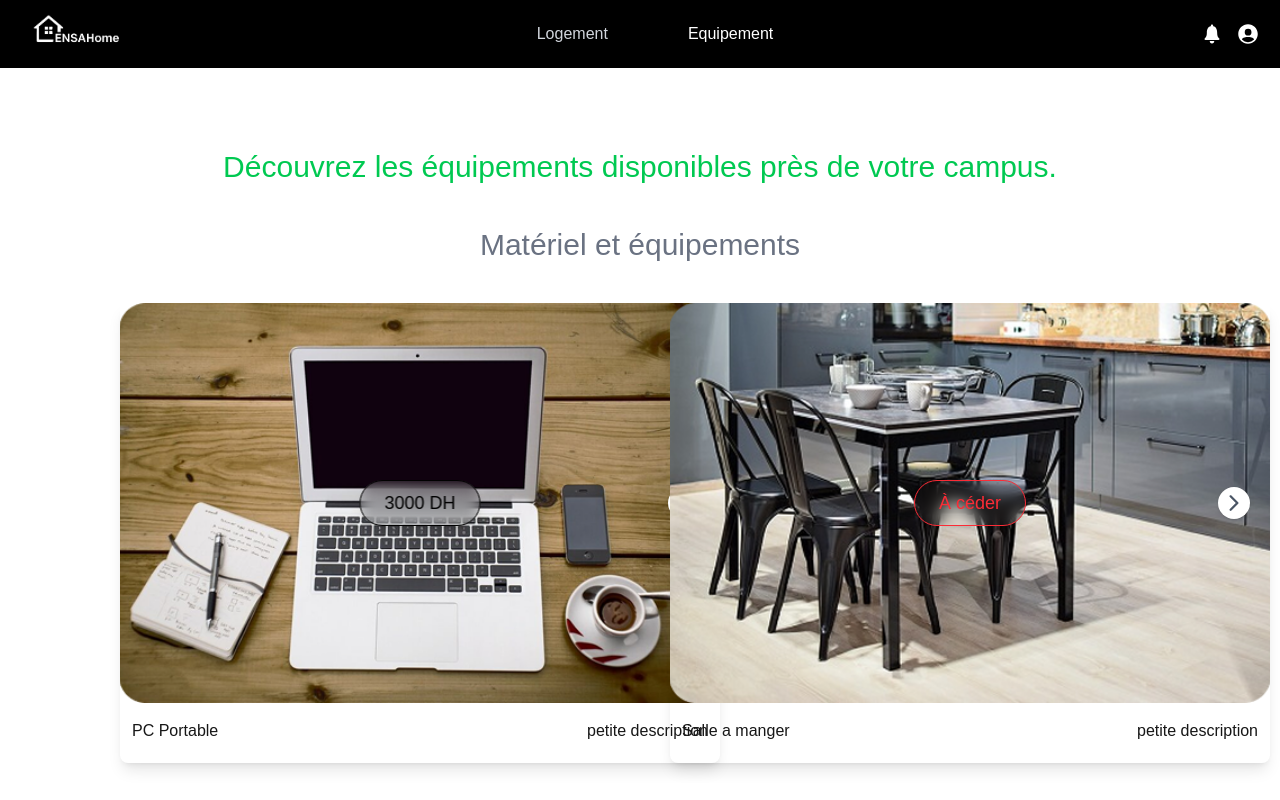
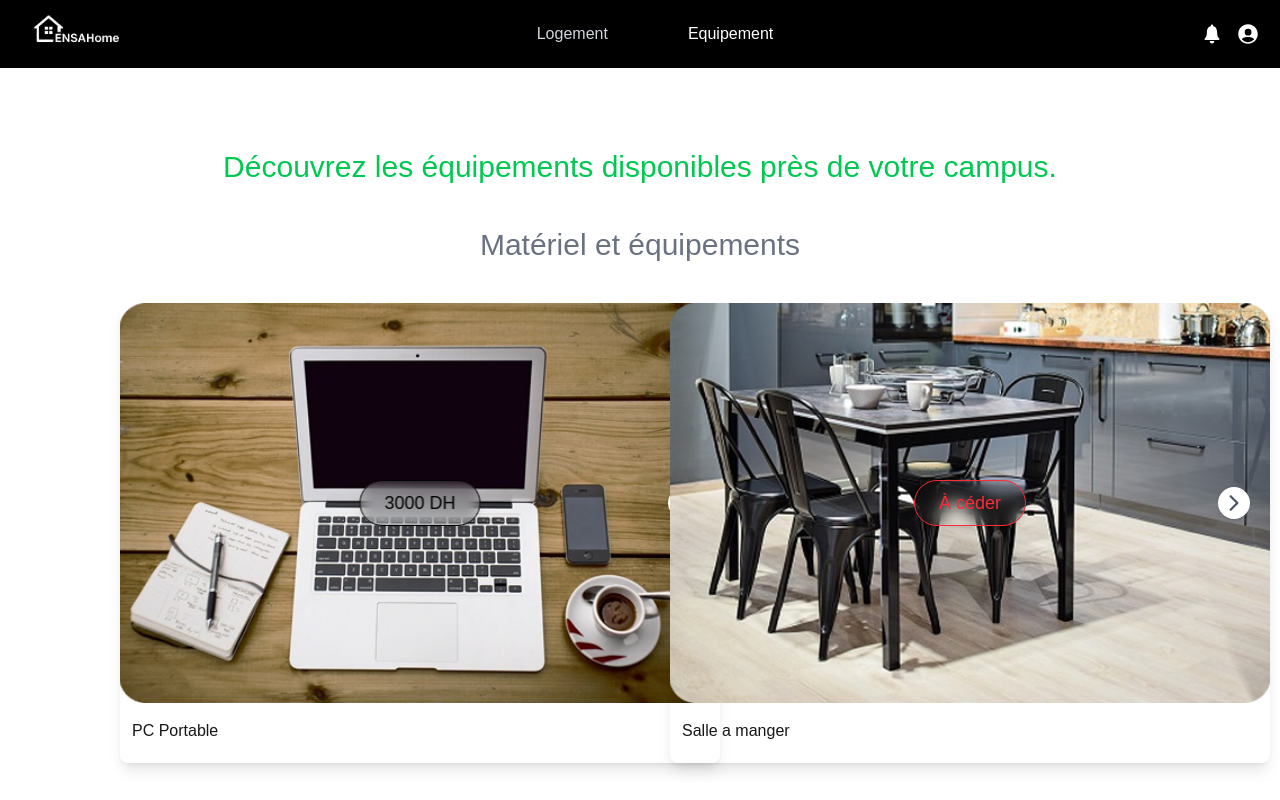
Before and after one commit to salmaimassenda2023/ENSAHOME, a Next.js app in the folder frontend/: page /equipements in a window 1280 px wide. Shown: the top 800 px of the page. Built offline with nearby package versions, Linux system fonts and the light colour scheme.

Commit message:
equipement details page

```diff
--- a/frontend/app/equipements/[id]/page.js
+++ b/frontend/app/equipements/[id]/page.js
@@ -1,45 +1,101 @@
-// "use client"
-// import {logements} from "@/data";
-// import "../../../frontend/app/globals.css"
-// import {useState} from "react";
-//
-//
-// export default function LogementDetails({params}){
-//     const [index, setIndex] = useState(0);
-//     // get id of he product selected
-//     const id = parseInt(params.id);
-//      // get logement from data
-//     const logement = logements.find(item=> item.id==id);
-//
-//
-//     return(
-//         <div>
-//             <div className="product-detail-container">
-//                 <div>
-//                     <div className="image-container">
-//                         {logement.photos && logement.photos[index] && (
-//                             <img
-//                                 src={logement.photos[index]}
-//                                 alt="image not found"
-//                                 className="product-detail-image"
-//                             />
-//                         )}
-//                     </div>
-//                     <div className="small-images-container">
-//                         {logement.photos?.map((item, i) => (
-//                             <img
-//                                 key={i}
-//                                 src={urlFor(item).url()}
-//                                 className={i === index ? 'small-image selected-image' : 'small-image'}
-//                                 onMouseEnter={() => setIndex(i)}
-//                                 alt={`${name} view ${i + 1}`}
-//                             />
-//                         ))}
-//                     </div>
-//                 </div>
-//             {/*    details*/}
-//             </div>
-//
-//         </div>
-//     )
-// }
+"use client"
+import {equipements, logements} from "@/data";
+import "../../globals.css"
+import {useState} from "react";
+import {useParams} from "next/navigation";
+import {FaMapMarkerAlt, FaRegClock, FaWallet} from "react-icons/fa";
+import {LuHouse} from "react-icons/lu";
+import LogementCard from "@/components/ui/LogementCard";
+import EquipementCard from "@/components/ui/EquipementCard";
+
+export default function EquipementDetails(){
+    const [index, setIndex] = useState(0);
+    // get id of the product selected
+    const params = useParams();
+    const id = parseInt(params.id);
+    // get logement from data
+    const equipement = equipements.find(item => item.id === id);
+
+    return(
+        <div className="m-30">
+            {/* Main product container with proper flex alignment */}
+            <div className="flex flex-col md:flex-row justify-between gap-2 ">
+                {/* Left side - Image section */}
+                <div className="md:w-1/2">
+                    <div>
+                        {equipement.photos && equipement.photos[index] && (
+                            <img
+                                src={equipement.photos[index]}
+                                alt="image not found"
+                                className="product-detail-image w-full h-auto rounded-lg"
+                            />
+                        )}
+                    </div>
+                    <div className="small-images-container flex gap-3 mt-4">
+                        {equipement.photos?.map((item, i) => (
+                            <img
+                                key={i}
+                                src={item}
+                                className={i === index ? 'small-image selected-image' : 'small-image'}
+                                onMouseEnter={() => setIndex(i)}
+                                alt="NF"
+                            />
+                        ))}
+                    </div>
+
+                </div>
+
+                {/* Right side - Details section */}
+                <div className="details md:w-1/2 mt-2">
+                    <h1 className="mb-10 text-3xl font-bold">{equipement.designation}</h1>
+
+                    {/* etas */}
+                    <div className="flex space-x-3 mb-6">
+                        <div className="text-blue-500 text-xl">
+                            {equipement.etas.icon}
+                        </div>
+                        <div>
+                            {equipement.etas.non}
+                        </div>
+                    </div>
+
+
+                    {/* Price */}
+                    <div className="flex space-x-3 mb-6">
+
+                        <div className={`bg-transparent border px-6 py-2 rounded-full text-lg shadow-lg backdrop-blur-sm ${
+                            equipement.prix === 0 ? "text-red-500 border-red-500" : "text-black border-black"
+                        }`}>
+                            {equipement.prix === 0 ? "À céder" : `${equipement.prix} DH`}
+                        </div>
+                    </div>
+
+
+                    {/* Description */}
+                    <div className="border border-solid rounded-xl p-5 w-120 h-50">
+                        <h1 className="mb-3 text-2xl font-medium">Description</h1>
+                        <p>{equipement.desc}</p>
+                    </div>
+                </div>
+            </div>
+
+            {/* Similar properties section */}
+            <div className="mt-20 mb-10 hidden md:block">
+                <h2 className="text-3xl font-bold mb-8 text-center">Nos biens similaires</h2>
+                <div className="marquee">
+                    <div className="maylike-products-container track">
+                        {equipements.map((item) => (
+                            <EquipementCard
+                                key={item.id}
+                                id={item.id}
+                                photos={item.photos[0]}
+                                designation={item.designation}
+                                prix={item.prix}
+                            />
+                        ))}
+                    </div>
+                </div>
+            </div>
+        </div>
+    )
+}
--- a/frontend/app/equipements/page.js
+++ b/frontend/app/equipements/page.js
@@ -25,8 +25,7 @@ export default function EquipementsPage (){
                             <EquipementCard
                                 key={item.id}
                                 id={item.id}
-                                photos={item.photos}
-                               description={item.desc}
+                                photos={item.photos[0]}
                                 designation={item.designation}
                                 prix={item.prix}
                             />
--- a/frontend/components/ui/EquipementCard.js
+++ b/frontend/components/ui/EquipementCard.js
@@ -3,7 +3,7 @@ import {IoIosArrowForward} from "react-icons/io";
 import Link from "next/link";
 
 
-export default function EquipementCard({id,photos,description,designation,prix}){
+export default function EquipementCard({id,photos,designation,prix}){
 
     return(
 
@@ -35,7 +35,7 @@ export default function EquipementCard({id,photos,description,designation,prix})
             {/* design et desc   */}
             <div className="flex items-center justify-between m-3">
                 <h4 className="text-base font-medium ">{designation}</h4>
-                <h5 className="text-base font-medium ">{description} </h5>
+                {/*<h5 className="text-base font-medium ">{description} </h5>*/}
             </div>
 
         </div>
--- a/frontend/data/index.js
+++ b/frontend/data/index.js
@@ -1,4 +1,4 @@
-import {FaCouch, FaParking, FaSnowflake, FaWifi} from "react-icons/fa";
+import {FaCouch, FaParking, FaRecycle, FaSnowflake, FaWifi} from "react-icons/fa";
 
 
 
@@ -71,30 +71,36 @@ export const logements=[
 export const equipements=[
     {
         id:1,
-        photos:"/ordi.png",
+        photos:["/ordi.png","/ordi.png","/ordi.png"],
+        etas :{non:"utilisé",icon:<FaRecycle />},
         designation:"PC Portable",
-        desc:"petite description",
+        desc: "Ordinateur portable performant pour le travail académique et personnel.",
         prix:3000,
     },
     {
         id:2,
-        photos:"/salle.png",
+        photos:["/salle.png","/salle.png"],
+        etas :{non:"utilisé",icon:<FaRecycle />},
         designation:"Salle a manger",
-        desc:"petite description",
+        desc:"Salle à manger moderne composée d'une table spacieuse et de chaises assorties. Parfaite pour vos repas en famille ou entre amis. Design élégant, matériaux durables.\n" +
+            "\n",
         prix: 0,
     },
     {
         id:3,
-        photos:"/ordi.png",
+        photos:["/ordi.png","/ordi.png","/ordi.png"],
+        etas :{non:"utilisé",icon:<FaRecycle />},
         designation:"PC Portable",
-        desc:"petite description",
+        desc: "Ordinateur portable performant pour le travail académique et personnel.",
         prix:3000,
     },
     {
         id:4,
-        photos:"/salle.png",
+        photos:["/salle.png","/salle.png"],
+        etas :{non:"utilisé",icon:<FaRecycle />},
         designation:"Salle a manger",
-        desc:"petite description",
+        desc:"Salle à manger moderne composée d'une table spacieuse et de chaises assorties. Parfaite pour vos repas en famille ou entre amis. Design élégant, matériaux durables.\n" +
+            "\n",
         prix: 0,
     }
 ]
```
